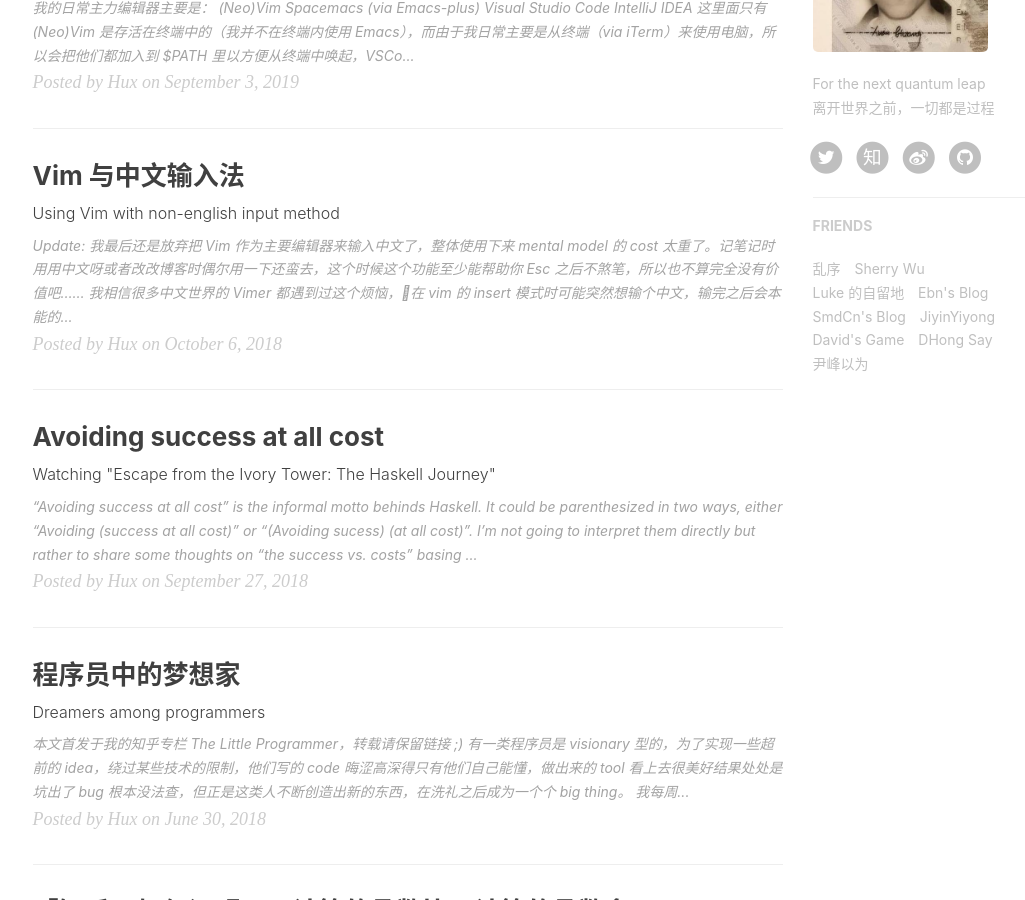
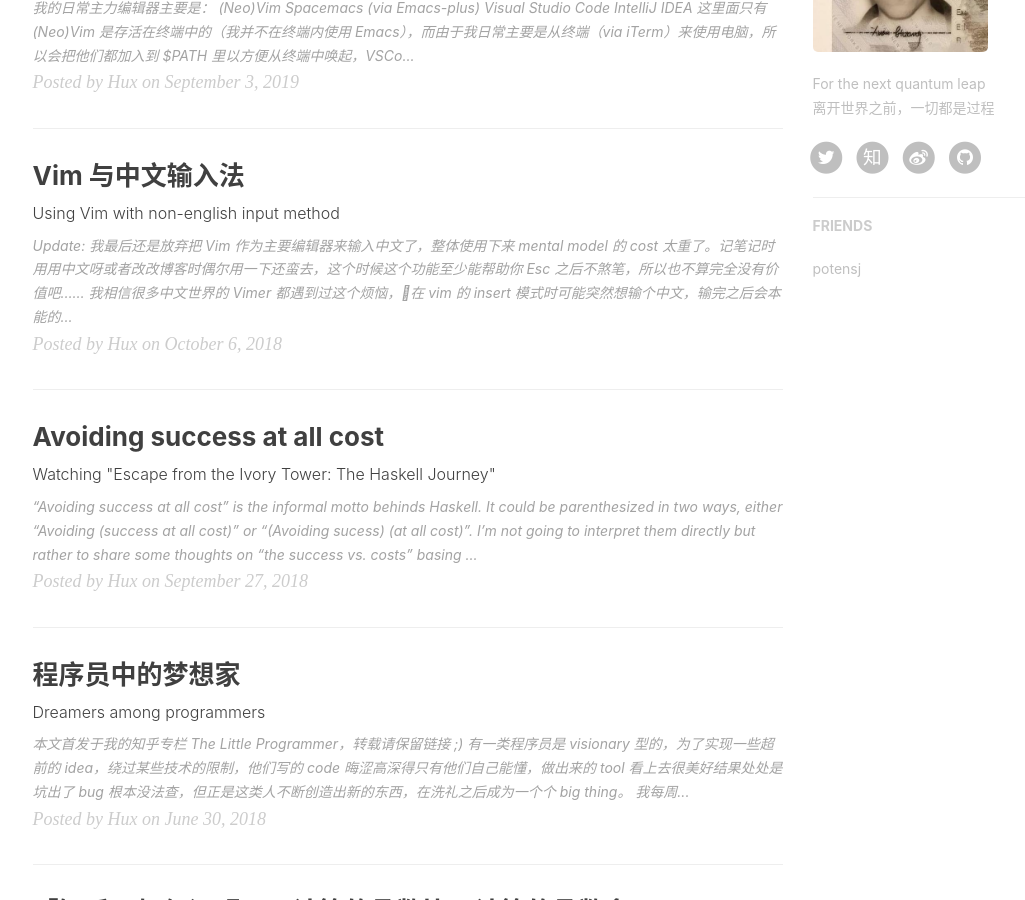
Before and after one commit to noasand/noasand.github.io, a Jekyll site: the page built from index.html, in a window 1280 px wide and 900 px high, scrolled down 974 px. Shown: the whole window, without its empty margins (135-1160 px from the left). Built offline with Jekyll 4.4.1, drawn with Linux system fonts in a browser that asks for light colours; nearby versions of some CDN libraries; the list of posts is cut into pages by our own code; comment, search, counter and statistics services are not loaded.

Commit message:
edit  friends list

```diff
--- a/_config.yml
+++ b/_config.yml
@@ -21,7 +21,6 @@ twitter_username:   huxpro
 #linkedin_username:  firstname-lastname-idxxxx
 
 
-
 # Build settings
 # from 2016, 'pygments' is unsupported on GitHub Pages. Use 'rouge' for highlighting instead.
 highlighter: rouge
@@ -33,13 +32,11 @@ anchorjs: true                          # if you want to customize anchor. check
 #timezone: CN
 
 
-
 # Gems
 # from PR#40, to support local preview for Jekyll 3.0
 # make sure you have this gem installed
 # `$ gem install jekyll-paginate`
 plugins: [jekyll-paginate]
-
 
 
 # Markdown settings
@@ -57,13 +54,11 @@ kramdown:
       start_line: 1
 
 
-
 # Disqus settings
 disqus_username: hux
 
 # Netease settings
 netease_comment: false
-
 
 
 # Analytics settings
@@ -75,12 +70,10 @@ ga_track_id: 'UA-49627206-1'            # Format: UA-xxxxxx-xx
 ga_domain: huangxuan.me
 
 
-
 # Sidebar settings
 sidebar: true                           # whether or not using Sidebar.
 sidebar-about-description: "For the next quantum leap<br>离开世界之前，一切都是过程"
 sidebar-avatar: /img/avatar-hux-ny.jpg      # use absolute URL, seeing it's used in both `/` and `/about/`
-
 
 
 # Featured Tags
@@ -88,49 +81,19 @@ featured-tags: true                     # whether or not using Feature-Tags
 featured-condition-size: 1              # A tag will be featured if the size of it is more than this condition value
 
 
-
 # Progressive Web Apps
 chrome-tab-theme-color: "#000000"
 service-worker: true
-
 
 
 # MathJax rendering for layout:page (e.g. post preview)
 page-mathjax: false
 
 
-
 # Friends
 friends: [
     {
-    #     title: "Su",
-    #     href: "http://su.gallery/"
-    # },{
-        title: "乱序",
-        href: "http://mida.re/"
-    },{
-        title: "Sherry Wu",
-        href: "https://xuechundesign.github.io"
-    },{
-        title: "Luke 的自留地",
-        href: "http://hmqk1995.github.io"
-    },{
-        title: "Ebn's Blog",
-        href: "http://ebnbin.com/"
-    },{
-        title: "SmdCn's Blog",
-        href: "http://blog.smdcn.net"
-    },{
-        title: "JiyinYiyong",
-        href: "http://tiye.me/"
-    },{
-        title: "David's Game",
-        href: "https://www.ruoyaowu.com/"
-    },{
-        title: "DHong Say",
-        href: "http://dhong.co"
-    },{
-        title: "尹峰以为",
-        href: "http://ingf.github.io/"
+        title: "potensj",
+        href: "https://potensj.tistory.com/"
     }
 ]
```
